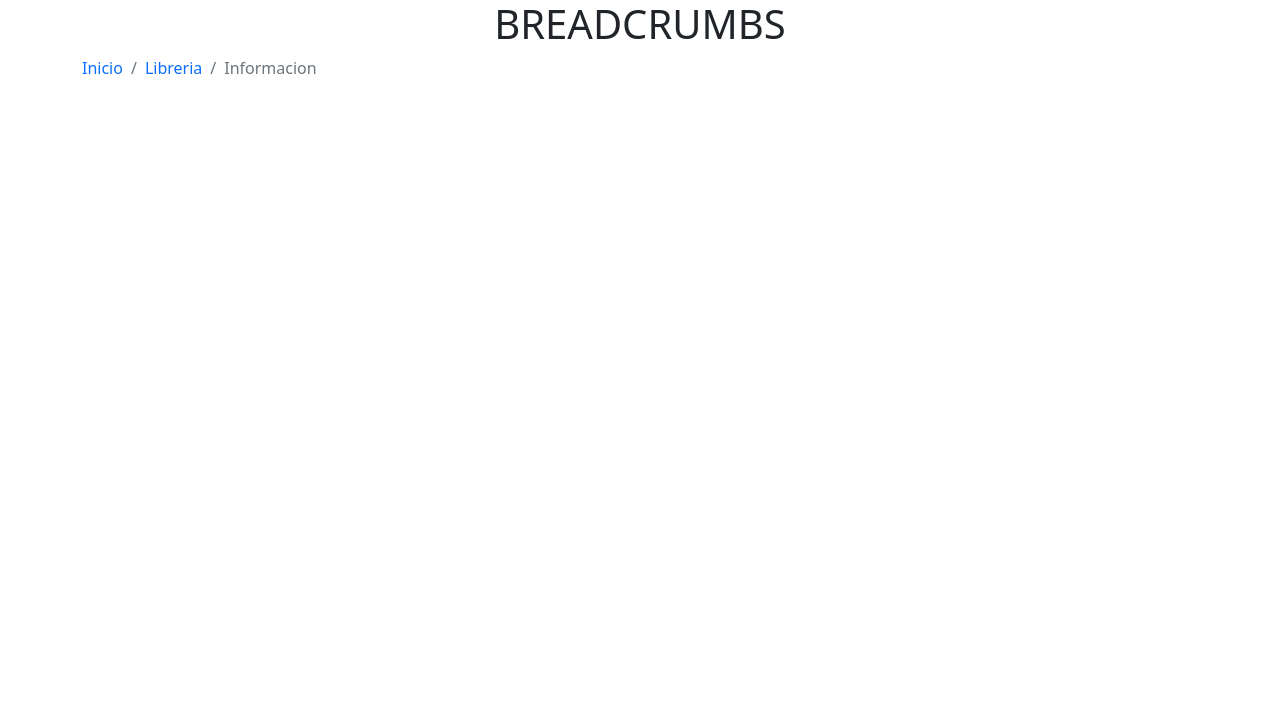
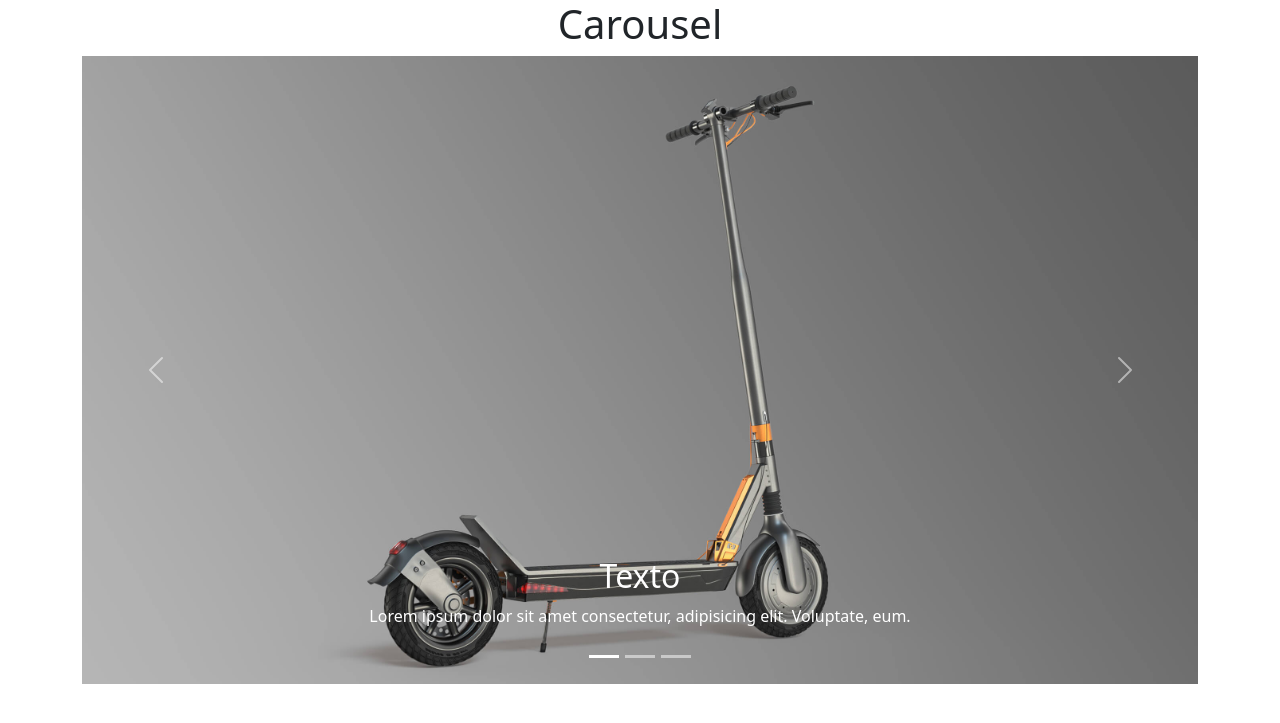
Before and after one commit to Daniel-Sanchez-111/CSS, a PHP site: page / in a window 1280 px wide. Shown: the top 723 px of the page. Run offline with PHP 8.4, Linux system fonts and the light colour scheme.

Commit message:
carousel

```diff
--- a/index.php
+++ b/index.php
@@ -21,24 +21,46 @@
 </head>
 
 <body>
-    <!-- BREADCRUMBS -->
+    <!-- Carousel -->
     <div class="container">
         <div class="row row-cols-1">
-            <h1 class="text-center">BREADCRUMBS</h1>
-            <nav>
-                <ol class="breadcrumb">
-                    <li class="breadcrumb-item">
-                        <a href="" class=" text-decoration-none">Inicio</a>
-                    </li>
-                    <li class="breadcrumb-item">
-                        <a href="" class=" text-decoration-none">Libreria</a>
-                    </li>
-                    <li class="breadcrumb-item active" aria-current="page">
-                        Informacion
-                    </li>
-                </ol>
-            </nav>
+            <h1 class="text-center">Carousel</h1>
+            <div class="carousel slide carousel-fade" id="carousel" data-bs-ride="false">
+
+                <div class="carousel-indicators">
+                    <button type="button" data-bs-target="#carousel" data-bs-slide-to="0" class="active" aria-current="true" aria-label="Slide 1"></button>
+                    <button type="button" data-bs-target="#carousel" data-bs-slide-to="1" aria-label="Slide 2"></button>
+                    <button type="button" data-bs-target="#carousel" data-bs-slide-to="2" aria-label="Slide 3"></button>
+                </div>
+
+                <div class="carousel-inner">
+                    <div class="carousel-item active">
+                        <img src="./public/img/scooter-01.jpg" alt="" class="d-block w-100">
+                        <div class="carousel-caption d-none d-md-block">
+                            <h2>Texto</h2>
+                            <p>Lorem ipsum dolor sit amet consectetur, adipisicing elit. Voluptate, eum.</p>
+                        </div>
+                    </div>
+                    <div class="carousel-item">
+                        <img src="./public/img/scooter-02.jpg" alt="" class="d-block w-100">
+                    </div>
+                    <div class="carousel-item">
+                        <img src="./public/img/scooter-03.jpg" alt="" class="d-block w-100">
+                    </div>
+                </div>
+
+                <button class="carousel-control-prev" type="button" data-bs-target="#carousel" data-bs-slide="prev">
+                    <span class="carousel-control-prev-icon" aria-hidden="true"></span>
+                    <span class="visually-hidden">Previous</span>
+                </button>
+                <button class="carousel-control-next" type="button" data-bs-target="#carousel" data-bs-slide="next">
+                    <span class="carousel-control-next-icon" aria-hidden="true"></span>
+                    <span class="visually-hidden">Next</span>
+                </button>
+            </div>
+
         </div>
+    </div>
     </div>
     <?php include_once('layout/scripts.template.php'); ?>
 
```
